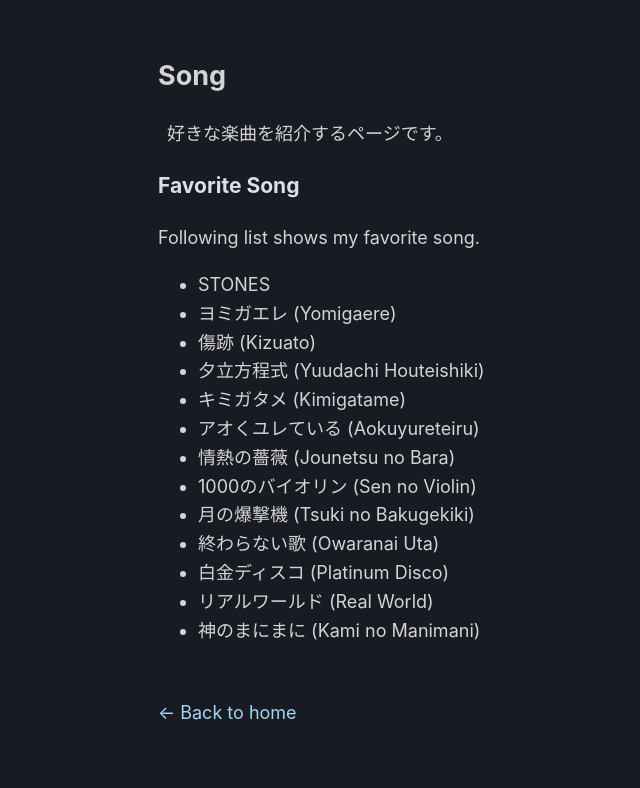
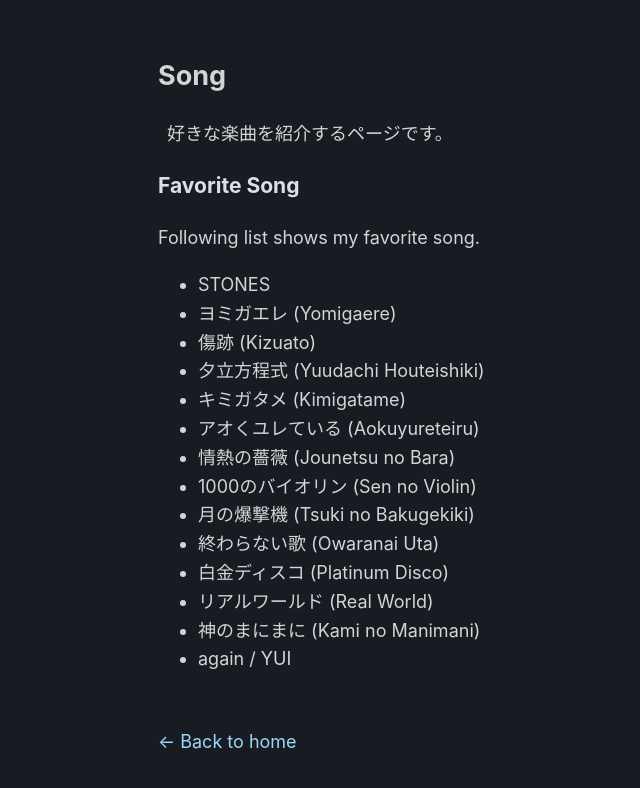
Before and after one commit to kira924age/kira924age.com, a Next.js app: page /song in a window 1280 px wide. Shown: the top 788 px of the page, without its empty margins (122-762 px from the left). Built offline with nearby package versions, Linux system fonts and the light colour scheme.

Commit message:
docs: ✏️ update song.tsx
add "again"

```diff
--- a/src/pages/song.tsx
+++ b/src/pages/song.tsx
@@ -26,6 +26,7 @@ const Song: React.FC = () => {
         <li>白金ディスコ (Platinum Disco)</li>
         <li>リアルワールド (Real World)</li>
         <li>神のまにまに (Kami no Manimani)</li>
+        <li>again / YUI</li>
       </ul>
     </Layout>
   );
```
